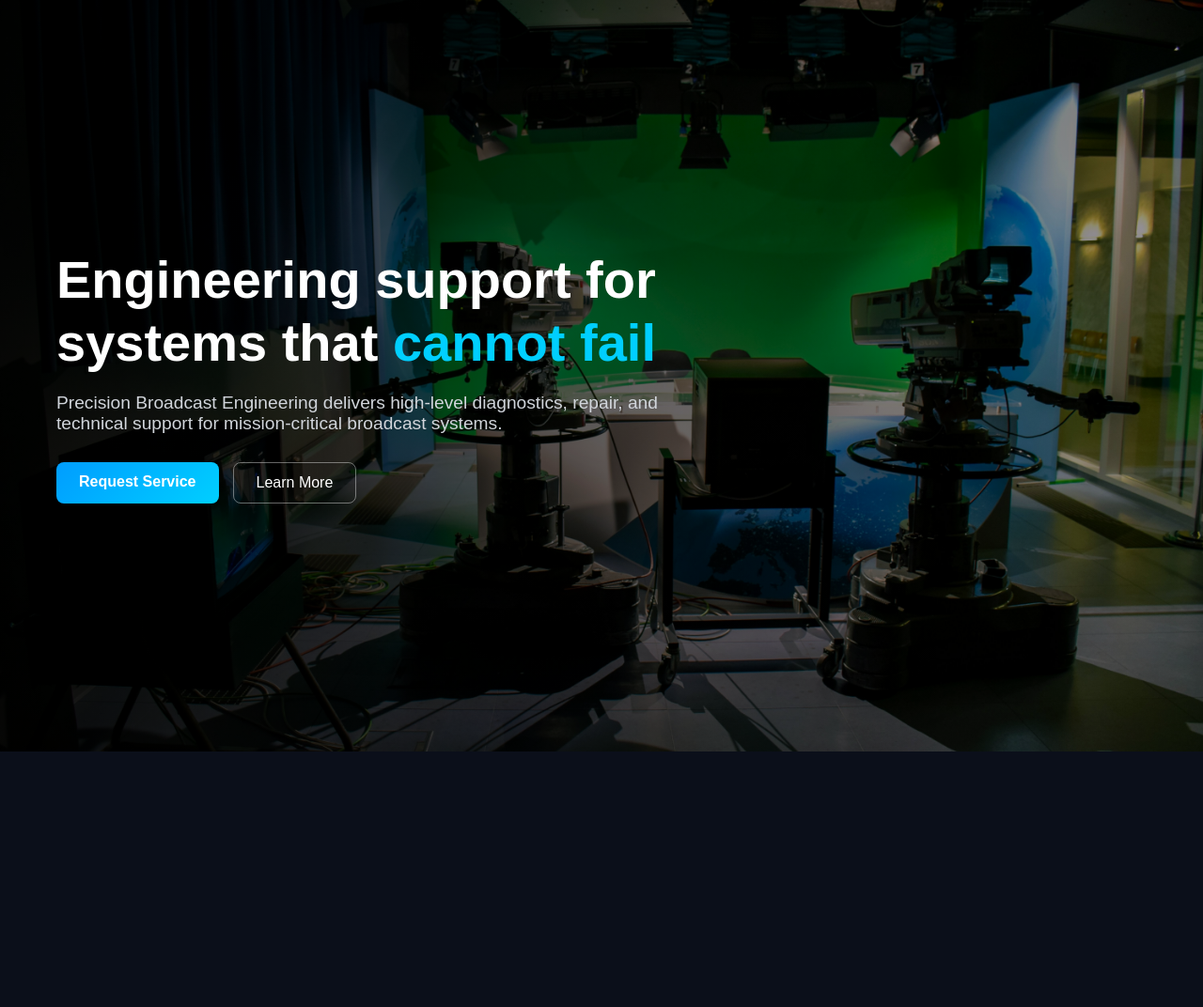
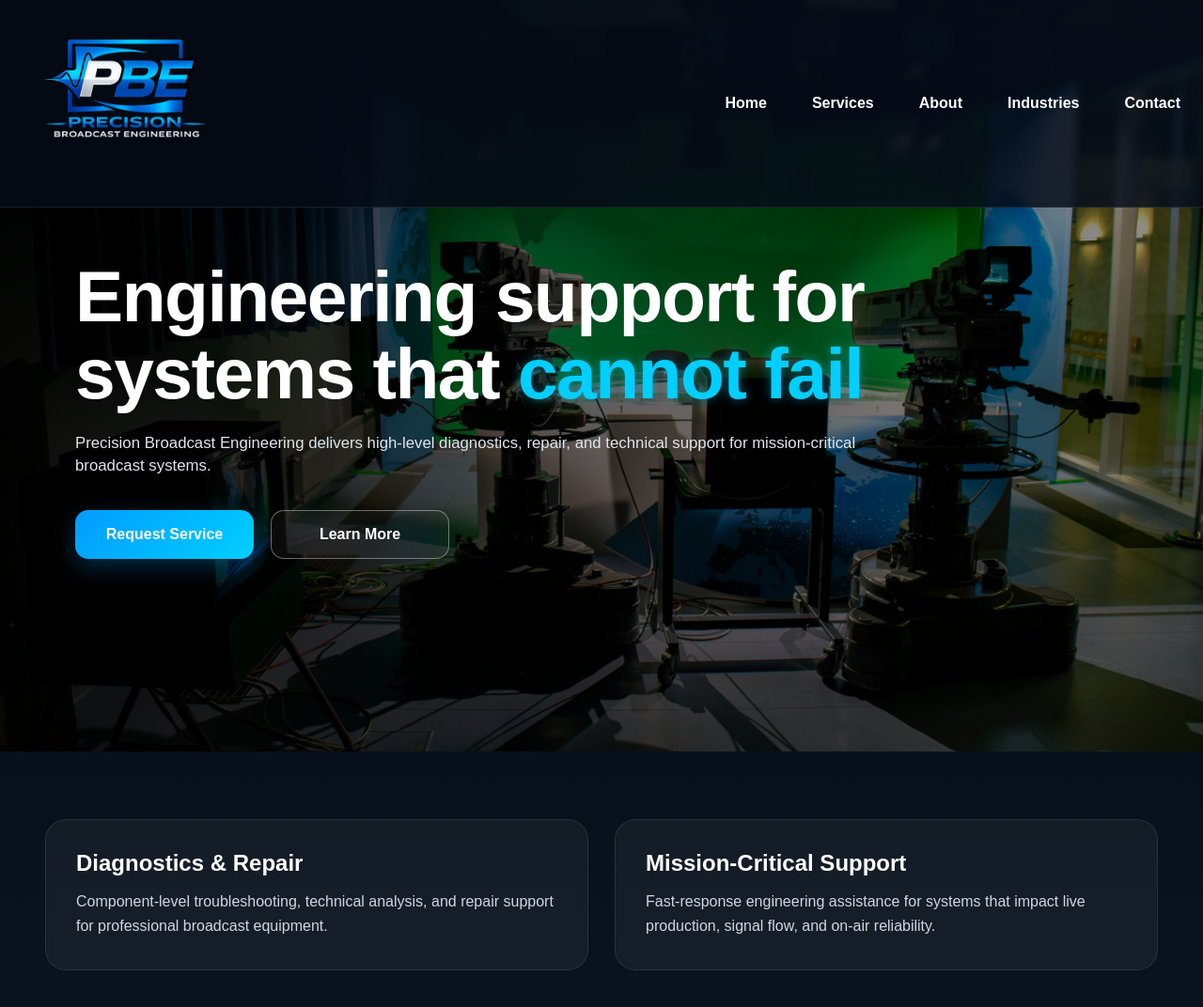
Before and after one commit to lmart828/pbe-website, a Next.js app: page / in a window 1280 px wide. Shown: the top 1072 px of the page at 94% size. Before the commit the page ends 800 px from the top, so only its background shows below. Built offline with nearby package versions, Linux system fonts and the light colour scheme.

Commit message:
restore full homepage layout

```diff
--- a/app/globals.css
+++ b/app/globals.css
@@ -6,9 +6,15 @@
 }
 
 /* BODY */
+html,
+body {
+  width: 100%;
+  overflow-x: hidden;
+}
+
 body {
   font-family: Arial, Helvetica, sans-serif;
-  background-color: #0b0f1a;
+  background: #050b14;
   color: white;
 }
 
@@ -22,117 +28,241 @@
 .navbar {
   position: fixed;
   top: 0;
+  left: 0;
   width: 100%;
-  padding: 20px 60px;
+  z-index: 1000;
+  background: linear-gradient(
+    90deg,
+    rgba(4, 10, 20, 0.92),
+    rgba(6, 14, 28, 0.82)
+  );
+  border-bottom: 1px solid rgba(255, 255, 255, 0.08);
+  backdrop-filter: blur(4px);
+}
+
+.nav-inner {
+  width: min(1280px, calc(100% - 48px));
+  margin: 0 auto;
+  min-height: 120px;
   display: flex;
+  align-items: center;
   justify-content: space-between;
+}
+
+.logo-wrap {
+  display: flex;
   align-items: center;
-  z-index: 1000;
-  background: rgba(5, 10, 18, 0.6);
-  backdrop-filter: blur(6px);
 }
 
 .logo-img {
-  max-width: 200px;
+  width: auto;
+  height: auto;
+  max-width: 220px;
 }
 
 .nav-links {
   display: flex;
-  gap: 30px;
+  align-items: center;
+  gap: 48px;
 }
 
 .nav-links a {
-  font-weight: 500;
-  transition: color 0.3s ease;
+  font-size: 1rem;
+  font-weight: 700;
+  color: #ffffff;
+  transition: opacity 0.25s ease, transform 0.25s ease;
 }
 
 .nav-links a:hover {
-  color: #00cfff;
+  opacity: 0.8;
+  transform: translateY(-1px);
 }
 
-/* HERO SECTION */
+/* HERO */
 .hero {
   position: relative;
-  height: 100vh;
+  min-height: 100vh;
   display: flex;
   align-items: center;
-  padding: 0 60px;
-  color: white;
+  padding: 180px 80px 110px;
+  overflow: hidden;
 }
 
-/* BACKGROUND IMAGE */
 .hero-image {
   object-fit: cover;
-  z-index: -2;
+  z-index: -3;
 }
 
-/* OVERLAY */
 .hero-overlay {
   position: absolute;
   inset: 0;
+  z-index: -2;
   background: linear-gradient(
     to right,
-    rgba(0, 0, 0, 0.85),
-    rgba(0, 0, 0, 0.4)
+    rgba(0, 0, 0, 0.82),
+    rgba(0, 0, 0, 0.42)
   );
-  z-index: -1;
 }
 
-/* HERO CONTENT */
 .hero-content {
-  max-width: 700px;
+  max-width: 900px;
 }
 
-/* TITLE */
 .hero h1 {
-  font-size: 3.5rem;
-  font-weight: 700;
-  line-height: 1.2;
+  font-size: clamp(3rem, 6vw, 5.5rem);
+  font-weight: 800;
+  line-height: 1.06;
+  letter-spacing: -0.02em;
 }
 
-/* HIGHLIGHT WORD */
 .hero h1 span {
   color: #00cfff;
+  text-shadow: 0 0 12px rgba(0, 207, 255, 0.45);
 }
 
-/* PARAGRAPH */
 .hero p {
-  margin-top: 20px;
-  font-size: 1.2rem;
-  color: #d1d5db;
+  margin-top: 22px;
+  max-width: 950px;
+  font-size: 1.05rem;
+  line-height: 1.45;
+  color: #e0e5ec;
 }
 
 /* BUTTONS */
 .hero-buttons {
-  margin-top: 30px;
+  margin-top: 34px;
   display: flex;
-  gap: 15px;
+  gap: 18px;
+  flex-wrap: wrap;
 }
 
-/* PRIMARY BUTTON */
+.btn-primary,
+.btn-secondary {
+  display: inline-flex;
+  align-items: center;
+  justify-content: center;
+  min-width: 190px;
+  padding: 16px 28px;
+  border-radius: 14px;
+  font-size: 1rem;
+  font-weight: 700;
+  transition: all 0.25s ease;
+}
+
 .btn-primary {
-  background: linear-gradient(135deg, #009dff, #00cfff);
-  padding: 12px 24px;
-  border-radius: 8px;
-  color: white;
-  font-weight: 600;
-  transition: transform 0.2s ease, opacity 0.2s ease;
+  background: linear-gradient(135deg, #029cff, #00cfff);
+  color: #ffffff;
+  box-shadow: 0 8px 24px rgba(0, 162, 255, 0.28);
 }
 
 .btn-primary:hover {
   transform: translateY(-2px);
-  opacity: 0.9;
+  opacity: 0.95;
 }
 
-/* SECONDARY BUTTON */
 .btn-secondary {
-  border: 1px solid rgba(255, 255, 255, 0.4);
-  padding: 12px 24px;
-  border-radius: 8px;
-  color: white;
-  transition: all 0.2s ease;
+  border: 1px solid rgba(255, 255, 255, 0.38);
+  background: rgba(255, 255, 255, 0.04);
+  color: #ffffff;
 }
 
 .btn-secondary:hover {
   background: rgba(255, 255, 255, 0.1);
+  transform: translateY(-2px);
 }
+
+/* HOME CARDS */
+.home-cards {
+  background: linear-gradient(180deg, #07101a 0%, #0a1320 100%);
+  padding: 72px 48px 90px;
+}
+
+.cards-grid {
+  width: min(1200px, 100%);
+  margin: 0 auto;
+  display: grid;
+  grid-template-columns: repeat(2, minmax(0, 1fr));
+  gap: 28px;
+}
+
+.info-card {
+  background: rgba(255, 255, 255, 0.05);
+  border: 1px solid rgba(255, 255, 255, 0.09);
+  border-radius: 22px;
+  padding: 32px;
+  backdrop-filter: blur(4px);
+}
+
+.info-card h2 {
+  font-size: 1.5rem;
+  margin-bottom: 14px;
+}
+
+.info-card p {
+  color: #cfd7e4;
+  line-height: 1.65;
+  font-size: 1rem;
+}
+
+/* RESPONSIVE */
+@media (max-width: 980px) {
+  .nav-inner {
+    min-height: auto;
+    padding: 18px 0;
+    flex-direction: column;
+    align-items: flex-start;
+    gap: 18px;
+  }
+
+  .nav-links {
+    gap: 24px;
+    flex-wrap: wrap;
+  }
+
+  .hero {
+    padding: 180px 32px 90px;
+  }
+
+  .cards-grid {
+    grid-template-columns: 1fr;
+  }
+}
+
+@media (max-width: 640px) {
+  .nav-inner {
+    width: min(100% - 28px, 1280px);
+  }
+
+  .logo-img {
+    max-width: 170px;
+  }
+
+  .nav-links {
+    gap: 16px;
+  }
+
+  .nav-links a {
+    font-size: 0.95rem;
+  }
+
+  .hero {
+    padding: 160px 22px 72px;
+  }
+
+  .hero p {
+    font-size: 1rem;
+  }
+
+  .btn-primary,
+  .btn-secondary {
+    width: 100%;
+  }
+
+  .home-cards {
+    padding: 56px 22px 70px;
+  }
+
+  .info-card {
+    padding: 24px;
+  }
+}
--- a/app/page.js
+++ b/app/page.js
@@ -4,9 +4,30 @@
 export default function Home() {
   return (
     <main>
+      <header className="navbar">
+        <div className="nav-inner">
+          <Link href="/" className="logo-wrap">
+            <Image
+              src="/logo.png"
+              alt="Precision Broadcast Engineering"
+              width={220}
+              height={90}
+              priority
+              className="logo-img"
+            />
+          </Link>
+
+          <nav className="nav-links">
+            <Link href="/">Home</Link>
+            <Link href="/services">Services</Link>
+            <Link href="/about">About</Link>
+            <Link href="/industries">Industries</Link>
+            <Link href="/contact">Contact</Link>
+          </nav>
+        </div>
+      </header>
+
       <section className="hero">
-        <div className="hero-overlay" />
-
         <Image
           src="/broadcast-bg.jpg"
           alt="Broadcast Studio"
@@ -14,11 +35,11 @@
           priority
           className="hero-image"
         />
+        <div className="hero-overlay" />
 
         <div className="hero-content">
           <h1>
-            Engineering support for systems that{" "}
-            <span>cannot fail</span>
+            Engineering support for systems that <span>cannot fail</span>
           </h1>
 
           <p>
@@ -37,6 +58,26 @@
           </div>
         </div>
       </section>
+
+      <section className="home-cards">
+        <div className="cards-grid">
+          <div className="info-card">
+            <h2>Diagnostics & Repair</h2>
+            <p>
+              Component-level troubleshooting, technical analysis, and repair
+              support for professional broadcast equipment.
+            </p>
+          </div>
+
+          <div className="info-card">
+            <h2>Mission-Critical Support</h2>
+            <p>
+              Fast-response engineering assistance for systems that impact live
+              production, signal flow, and on-air reliability.
+            </p>
+          </div>
+        </div>
+      </section>
     </main>
   );
 }
```
